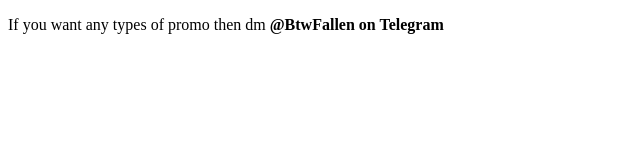
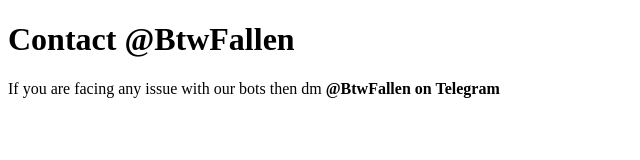
Before and after one commit to BtwFallen/Sample, a plain HTML site: page index.html in a window 1280 px wide. Shown: the whole page, without its empty margins (0-640 px from the left). Drawn offline with Linux system fonts and the light colour scheme.

Commit message:
Update index.html

```diff
--- a/index.html
+++ b/index.html
@@ -1,9 +1,11 @@
 <!doctype html>
+<!DOCTYPE html>
 <html>
-  <head>
-    <title>Contact @BtwFallen!</title>
-  </head>
-  <body>
-    <p>If you want any types of promo then dm <strong>@BtwFallen<strong> on <strong>Telegram</strong></p>
+<head>
+<title>Contact @BtwFallen</title>
+</head>
+<body>
+<h1>Contact @BtwFallen</h1>
+    <p>If you are facing any issue with our bots then dm <strong>@BtwFallen on <strong>Telegram</p>
   </body>
 </html>
```
